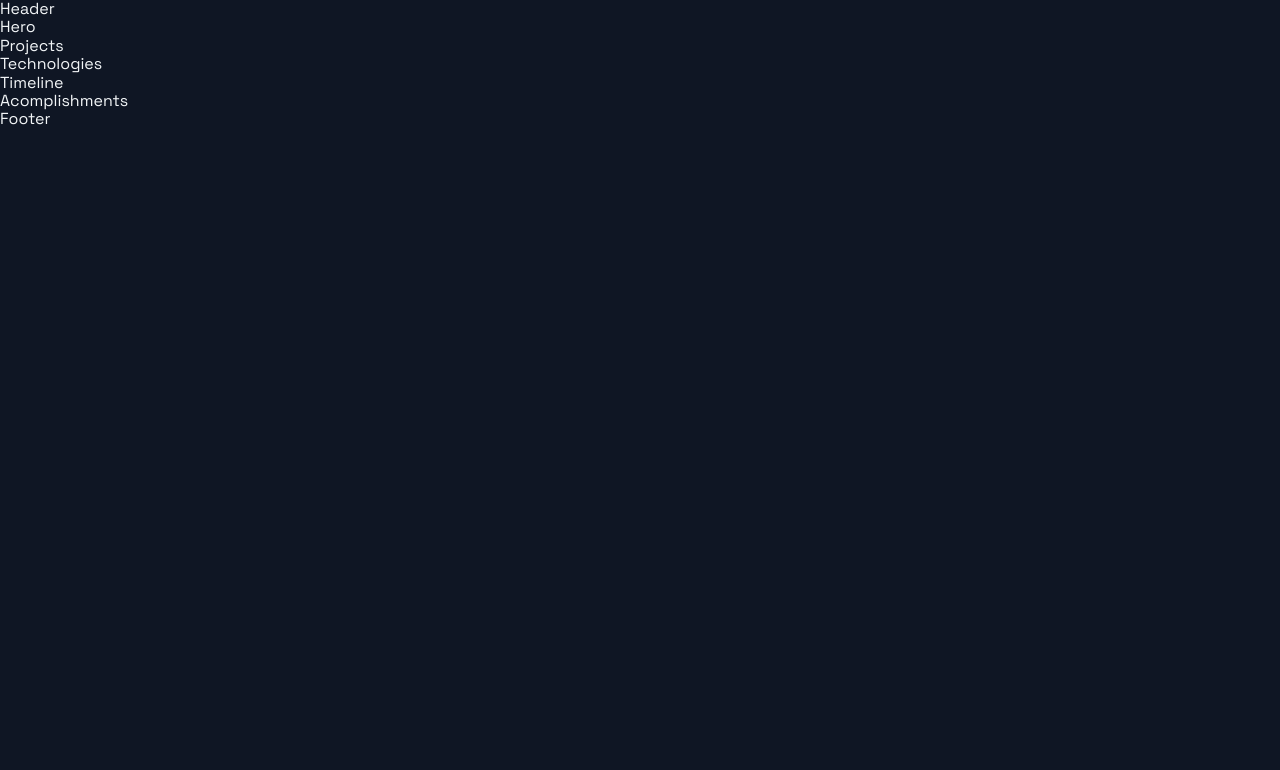
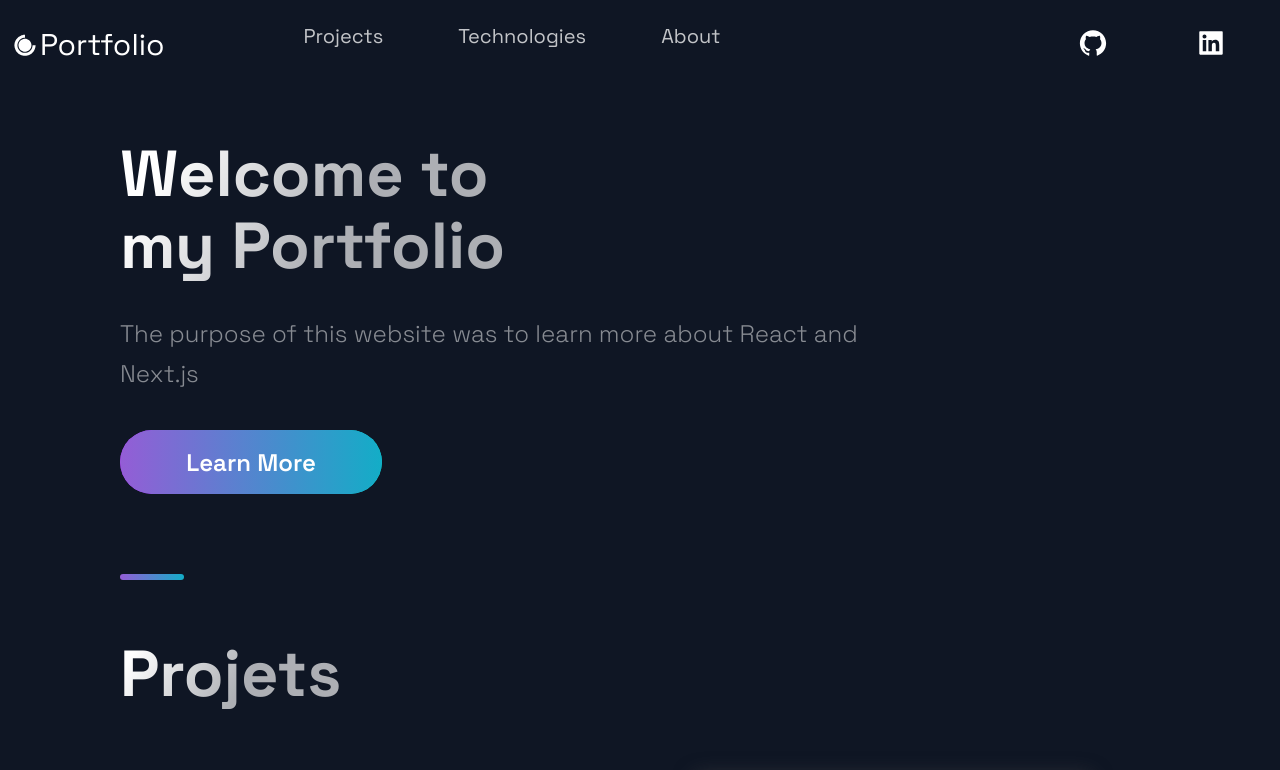
Before and after one commit to shanestevenz/shanestevenz.github.io, a Next.js app: page / in a window 1280 px wide. Shown: the top 770 px of the page. Built offline with nearby package versions, Linux system fonts and the light colour scheme.

Commit message:
added header, projects, etc

```diff
--- a/src/components/Header/Header.js
+++ b/src/components/Header/Header.js
@@ -3,12 +3,51 @@ import React from 'react';
 import { AiFillGithub, AiFillInstagram, AiFillLinkedin } from 'react-icons/ai';
 import { DiCssdeck } from 'react-icons/di';
 
-import { Container, Div1, Div2, Div3, NavLink, SocialIcons } from './HeaderStyles';
+import { Container, Div1, Div2, Div3, NavLink, SocialIcons, Span } from './HeaderStyles';
 
 const Header = () =>  (
-  <div>
-    Header
-  </div>
+ <Container>
+   <Div1>
+   <Link href="/">
+    <a style={{display:"flex", alignItems: "center", color : 'white', marginBottom: '20;'}}>
+      <DiCssdeck size="3rem" /> <Span>Portfolio</Span>
+    </a>
+
+   </Link>
+   </Div1>
+
+   <Div2>
+   <li>
+     <Link href='#projects'>
+     <NavLink>Projects</NavLink>
+     </Link>
+   </li>
+
+   <li>
+     <Link href='#tech'>
+     <NavLink>Technologies</NavLink>
+     </Link>
+   </li>
+
+   <li>
+     <Link href='#about'>
+     <NavLink>About</NavLink>
+     </Link>
+   </li>
+   </Div2>
+
+   <Div3>
+
+     <SocialIcons href='https://github.com/'>
+      <AiFillGithub size="3rem"  > </AiFillGithub>
+      </SocialIcons>
+
+      <SocialIcons href='https://www.linkedin.com/in/shanestevens-cs/'>
+      <AiFillLinkedin size="3rem"  > </AiFillLinkedin>
+      </SocialIcons>
+
+   </Div3>
+     </Container>
 );
 
 export default Header;
--- a/src/components/Header/HeaderStyles.js
+++ b/src/components/Header/HeaderStyles.js
@@ -16,6 +16,11 @@ export const Container = styled.div`
     grid-column-gap: 0.5rem;
     grid-row-gap: 0.5rem;
   }
+`;
+
+export const Span = styled.span`
+  font-size: 3rem;
+
 `;
 export const Div1 = styled.div`
   grid-area: 1 / 1 / 2 / 2;
--- a/src/components/Hero/Hero.js
+++ b/src/components/Hero/Hero.js
@@ -4,10 +4,23 @@ import { Section, SectionText, SectionTitle } from '../../styles/GlobalComponent
 import Button from '../../styles/GlobalComponents/Button';
 import { LeftSection } from './HeroStyles';
 
-const Hero = (props) => (
-  <div>
-    Hero
-  </div>
+const Hero = () => (
+  <Section row nopadding>
+<LeftSection>
+  <SectionTitle main center>
+    Welcome to <br/>
+      my Portfolio
+  </SectionTitle>
+
+  <SectionText>
+    The purpose of this website was to learn more about React and Next.js
+  </SectionText>
+  <Button onClick = {() => window.location = 'https://google.com'}  >
+    Learn More
+  </Button>
+</LeftSection>
+
+  </Section>
 );
 
 export default Hero;
--- a/src/components/Projects/Projects.js
+++ b/src/components/Projects/Projects.js
@@ -5,9 +5,37 @@ import { Section, SectionDivider, SectionTitle } from '../../styles/GlobalCompon
 import { projects } from '../../constants/constants';
 
 const Projects = () => (
-  <div>
-    Projects
-  </div>
+  <Section nopadding id='projects'>
+    < SectionDivider />
+    <SectionTitle main>Projets</SectionTitle>
+    <GridContainer>
+      {projects.map((project) => (
+        <BlogCard>
+          <Img src={project.image} />
+          <TitleContent>
+            <HeaderThree title> {project.title}</HeaderThree>
+            <Hr />
+
+          </TitleContent>
+          <CardInfo> {project.description} </CardInfo>
+
+          <div>
+            <TitleContent>Tools/Skills</TitleContent>
+            <TagList>
+
+              {project.tags.map((tag, i) => (
+                <Tag key={i}>{tag} </Tag>
+              ))}
+            </TagList>
+          </div>
+          <UtilityList>
+            <ExternalLinks href={project.visit}> Code </ExternalLinks>
+            <ExternalLinks href={project.source}> Source </ExternalLinks>
+          </UtilityList>
+        </BlogCard>
+      ))}
+    </GridContainer>
+  </Section>
 );
 
 export default Projects;
```
